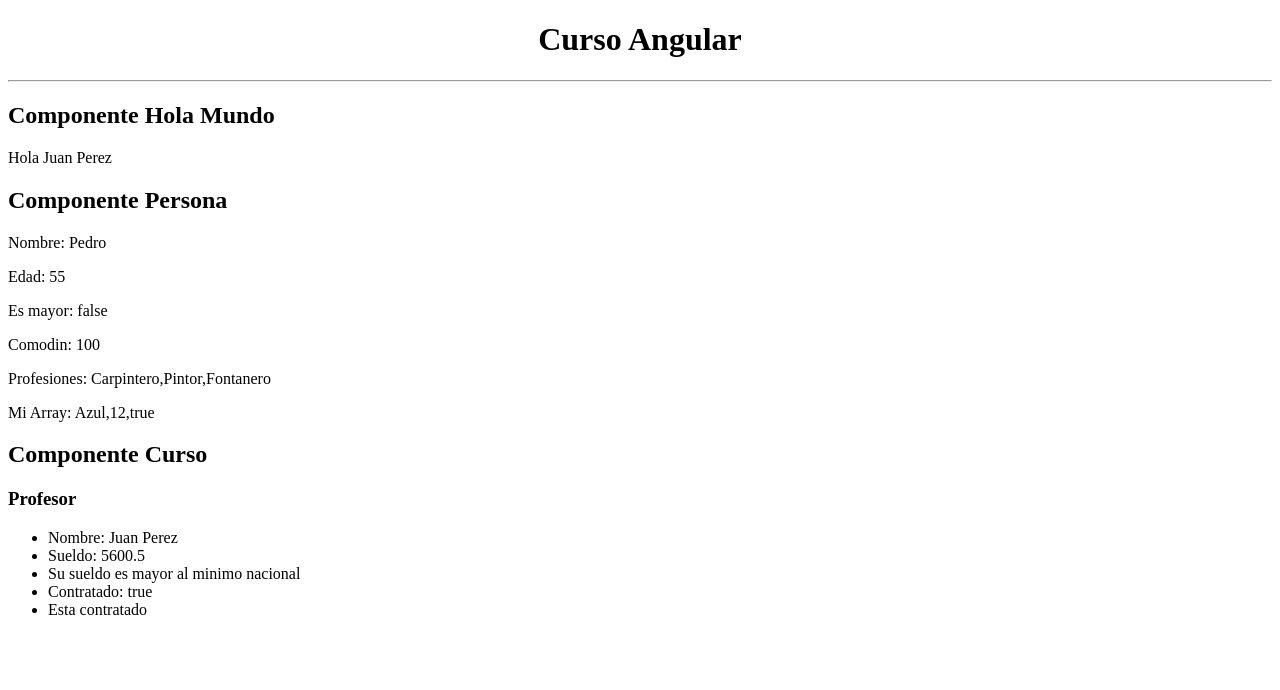
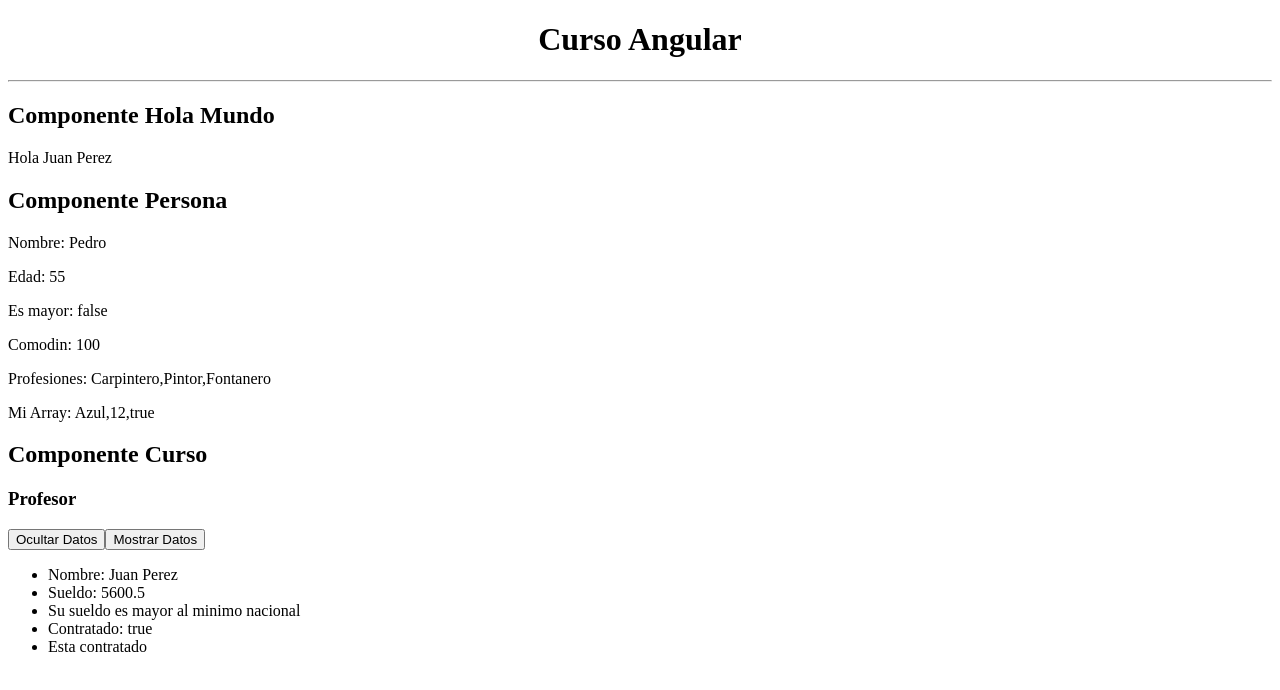
Before and after one commit to HugoMontes/cursoangular, an Angular app: page / in a window 1280 px wide. Shown: the top 690 px of the page. Built offline with nearby package versions, Linux system fonts and the light colour scheme.

Commit message:
Ocultando datos

```diff
--- a/src/app/curso/curso.component.html
+++ b/src/app/curso/curso.component.html
@@ -1,5 +1,12 @@
 <h2>{{ title }}</h2>
 <h3>Profesor</h3>
+<button type="button" (click)="cambiarEstado(false)">
+    Ocultar Datos
+</button>
+<button type="button" (click)="cambiarEstado(true)">
+    Mostrar Datos
+</button>
+<div *ngIf="mostrar_datos">
     <ul>
         <li>Nombre: {{ profesor.nombre }}</li>
         <li>Sueldo: {{ profesor.sueldo }}</li>
@@ -9,3 +16,4 @@
         <li *ngIf="profesor.contratado">Esta contratado</li>
         <li *ngIf="!profesor.contratado">No esta contratado</li>
     </ul>
+</div>
--- a/src/app/curso/curso.component.ts
+++ b/src/app/curso/curso.component.ts
@@ -12,14 +12,23 @@
   public title = 'Componente Curso';
   // Declarar una propiedad de tipo Profesor
   public profesor: Profesor;
+  // Declarar una propiedad de tipo boolean
+  public mostrar_datos:boolean;
+
   // Definir un constructor
   constructor() {
     // Instanciar un objeto Profesor
     this.profesor=new Profesor('Juan Perez', 5600.50, true);
+    // Inicializar en false
+    this.mostrar_datos=true;
   }
   // Definir el metodo inicial
   ngOnInit(): void {
     // Mostrar por consola el objeto
     console.log(this.profesor);
   }
+  // Definir una funcion que cambia el estado de mostrar_datos
+  cambiarEstado(valor){
+    this.mostrar_datos=valor;
+  }
 }
```
Lines whose indentation alone changed are shown as unchanged.
